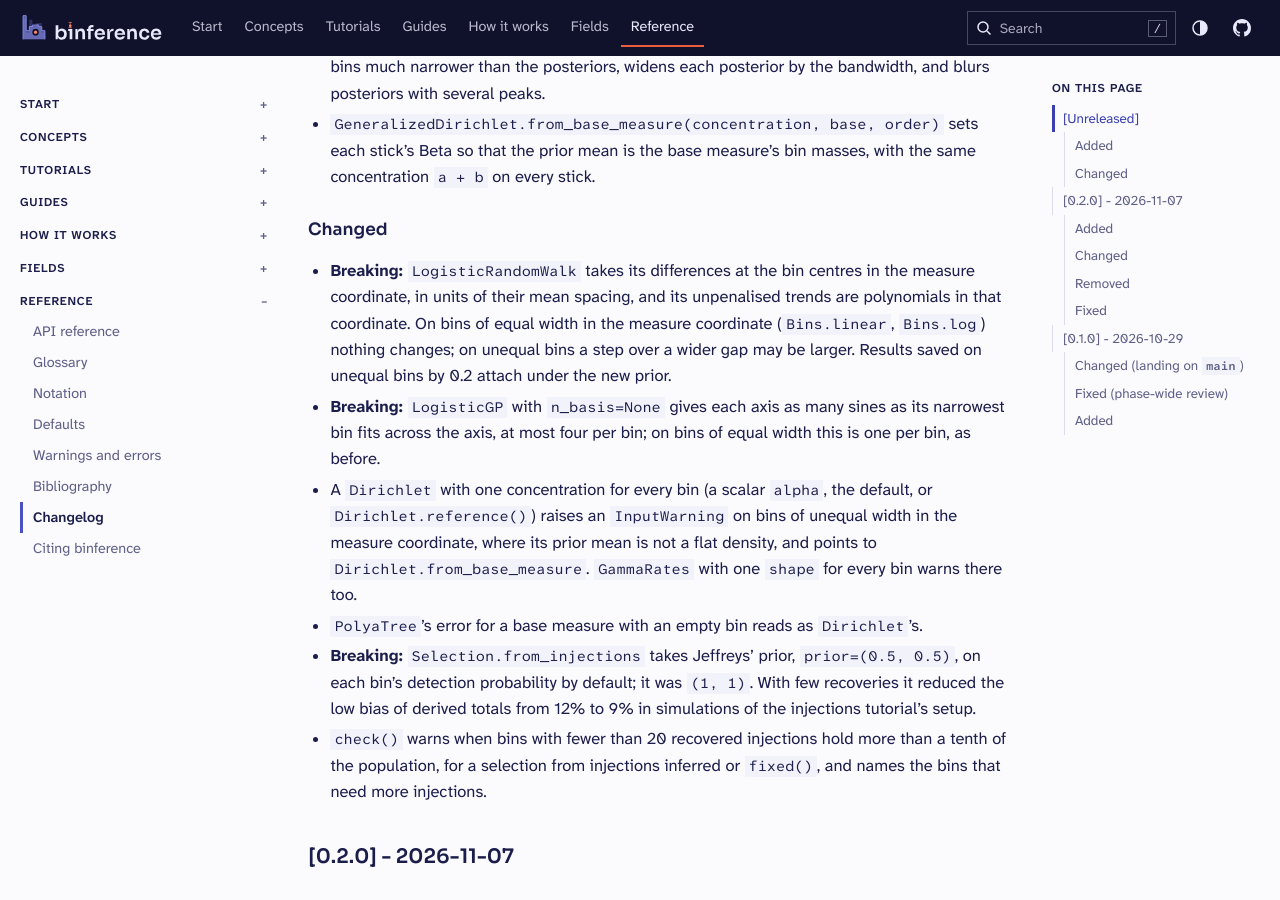
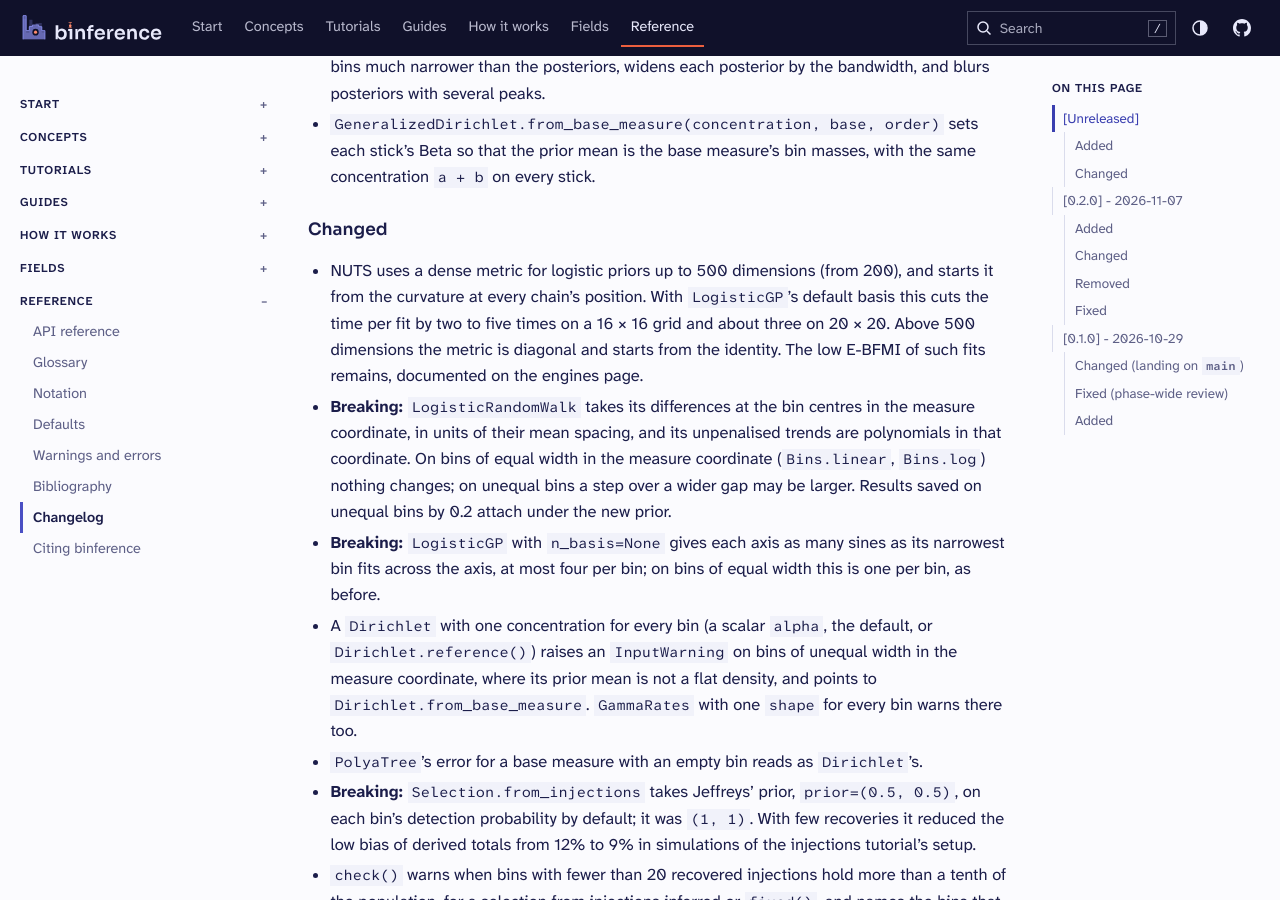
Before and after one commit to joshspeagle/binference, a Sphinx documentation site: the page built from docs/reference/changelog.md, in a window 1280 px wide and 900 px high, scrolled down 445 px. Built offline with Sphinx 7.4.7, drawn with Linux system fonts in a browser that asks for light colours.

Commit message:
Use a dense NUTS metric up to 500 dimensions
The 16 x 16 LogisticGP fit of #222 (259 dimensions) took two to five
times longer with the diagonal metric; the curvature start shares the
limit, so the two constants become one.

Co-Authored-By: Claude Opus 5.5 <noreply@anthropic.com>
Claude-Session: https://claude.ai/code/session_01JkqiRk2kEoUE8HVDAKRgK9

```diff
--- a/CHANGELOG.md
+++ b/CHANGELOG.md
@@ -21,6 +21,11 @@ releases may break the API).
 
 ### Changed
 
+- NUTS uses a dense metric for logistic priors up to 500 dimensions (from 200), and
+  starts it from the curvature at every chain's position. With `LogisticGP`'s default
+  basis this cuts the time per fit by two to five times on a 16 × 16 grid and about three
+  on 20 × 20. Above 500 dimensions the metric is diagonal and starts from the identity.
+  The low E-BFMI of such fits remains, documented on the engines page.
 - **Breaking:** `LogisticRandomWalk` takes its differences at the bin centres in the
   measure coordinate, in units of their mean spacing, and its unpenalised trends are
   polynomials in that coordinate. On bins of equal width in the measure coordinate
```
Also changed, not shown: docs/reference/defaults.md (+1 -2 lines), 2 other files.
